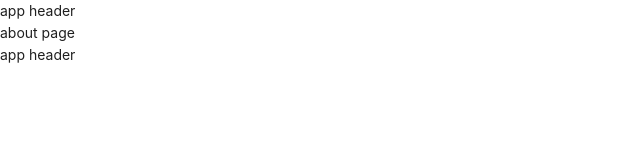
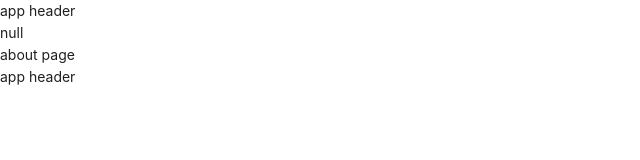
Before and after one commit to BaoAnNguyen1903/Antin-Book-Store-FE-ReactTS, a React (Vite) app: page /about in a window 1280 px wide. Shown: the top 160 px of the page, without its empty margins (0-640 px from the left). Built offline with nearby package versions, Linux system fonts and the light colour scheme.

Commit message:
Store user login with react context

```diff
--- /dev/null
+++ b/src/components/context/app.context.tsx
@@ -0,0 +1,39 @@
+import { createContext, useContext, useState } from "react";
+
+interface IAppContext {
+    isAuthenticated: boolean // user đã đăng nhập hay chưa. rồi thì true ngược lại thì false
+    setIsAuthenticated: (v: boolean) => void
+    user: IUser | null
+    setUser: (v: IUser) => void
+}
+
+const CurrentAppContext = createContext<IAppContext | null>(null);
+
+type TProps = {
+    children : React.ReactNode
+}
+
+export const AppProvider = (props: TProps) => {
+    const [isAuthenticated, setIsAuthenticated] = useState<boolean>(false)
+    const [user, setUser] = useState<IUser | null>(null)
+
+    return (
+      <CurrentAppContext.Provider value={{
+        isAuthenticated, user, setIsAuthenticated, setUser
+      }}>
+        {props.children}
+      </CurrentAppContext.Provider>
+    );
+};
+
+export const useCurrentApp = () => {
+    const currentAppContext = useContext(CurrentAppContext);
+
+    if (!currentAppContext) {
+      throw new Error(
+        "useCurrentApp has to be used within <CurrentAppContext.Provider>"
+      );
+    }
+
+    return currentAppContext;
+};
--- a/src/components/layout/app.header.tsx
+++ b/src/components/layout/app.header.tsx
@@ -1,7 +1,13 @@
+import { useCurrentApp } from "components/context/app.context";
+
 const AppHeader = () => {
+    const {user} = useCurrentApp()
     return (
         <div>
             app header
+            <div>
+                {JSON.stringify(user)}
+            </div>
         </div>
     )
 }
--- a/src/pages/client/auth/login.tsx
+++ b/src/pages/client/auth/login.tsx
@@ -4,6 +4,7 @@
 import { Link, useNavigate } from 'react-router-dom';
 import './login.scss'
 import { loginAPI } from '@/services/api';
+import { useCurrentApp } from 'components/context/app.context';
 
 type FieldType = {
     username: string;
@@ -14,6 +15,7 @@
     const [isSubmit, setIsSubmit] = useState(false); // trạng thái loading
     const { message, notification } = App.useApp();
     const navigate = useNavigate();
+    const {setIsAuthenticated, setUser} = useCurrentApp()
 
     const onFinish: FormProps<FieldType>['onFinish'] = async (values) => {
         const {username, password} = values;
@@ -21,6 +23,8 @@
         const res = await loginAPI(username, password);
         setIsSubmit(false);
         if (res?.data) {
+            setIsAuthenticated(true)
+            setUser(res.data.user)
             localStorage.setItem("access_token", res.data.access_token);
             message.success("Đăng nhập thành công");
             navigate("/")
```
Also changed, not shown: src/main.tsx (+5 -2 lines), src/types/global.d.ts (+9 -0 lines).
